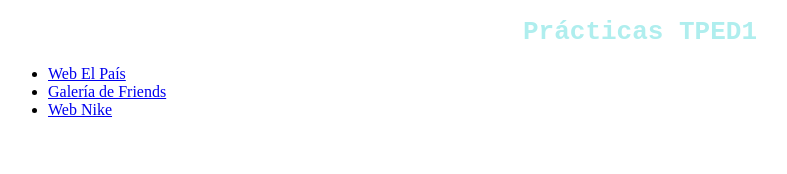
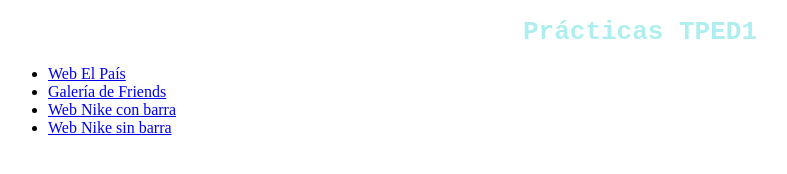
Before and after one commit to LuciaSanchezP/LuciaSanchezP.github.io, a plain HTML site: page index.html in a window 1280 px wide. Shown: the whole page, without its empty margins (0-787 px from the left). Drawn offline with Linux system fonts and the light colour scheme.

Commit message:
Nike
Subido tanto idexsinbarra como indexconbarra

```diff
--- a/index.html
+++ b/index.html
@@ -19,7 +19,8 @@
 
             <li><a href="ejercicioelpais/pagina_hackers_elpais.html">Web El País</a></li>
             <li><a href="friendsgaleria/index_final.html">Galería de Friends</a></li>
-            <li><a href="ejercicionike/indexconbarra.html">Web Nike</a></li>
+            <li><a href="ejercicionike/indexconbarra.html">Web Nike con barra</a></li>
+            <li><a href="ejercicionike/indexsinbarra.html">Web Nike sin barra</a></li>
 
             </ul>
 
```
